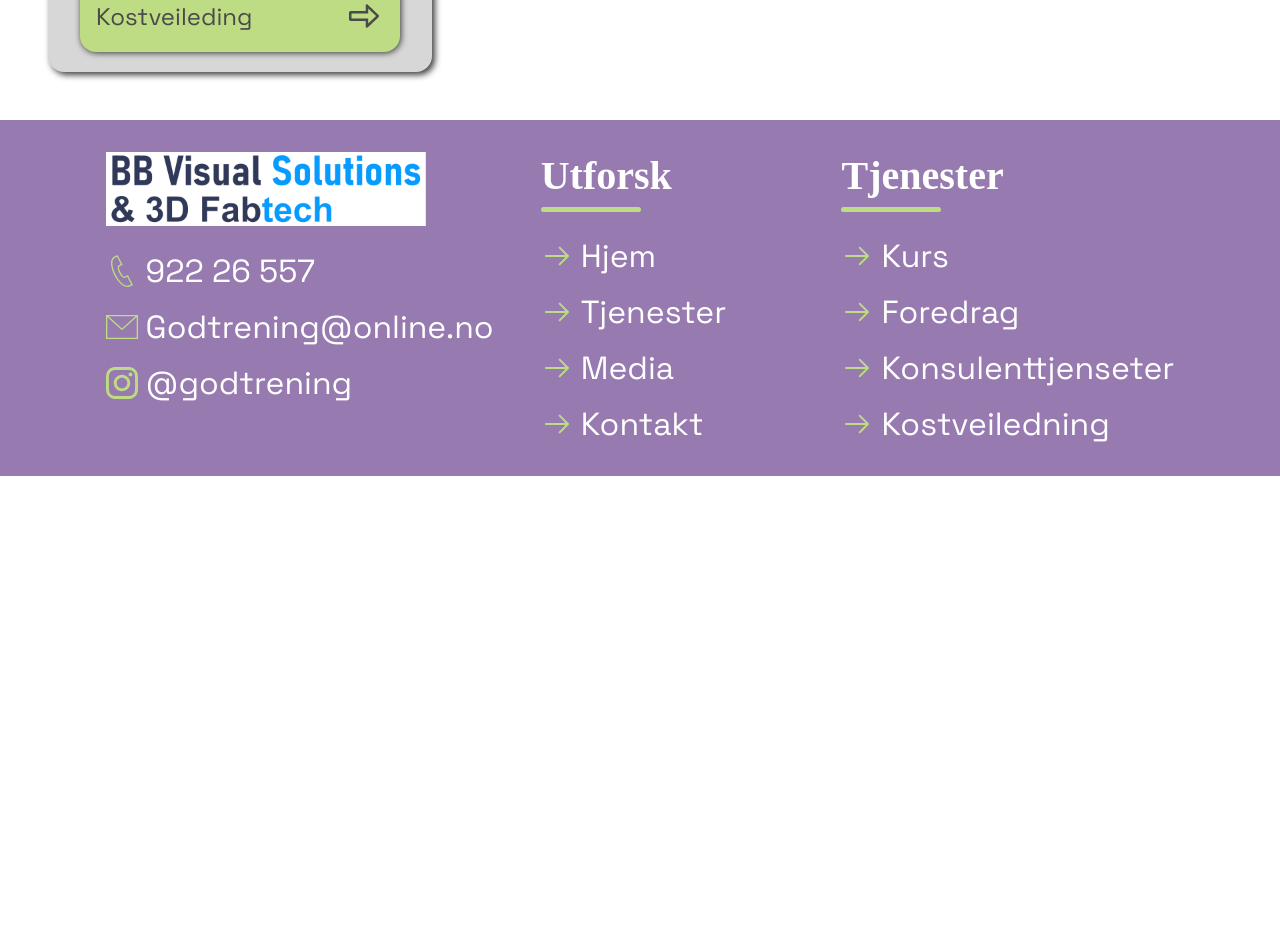
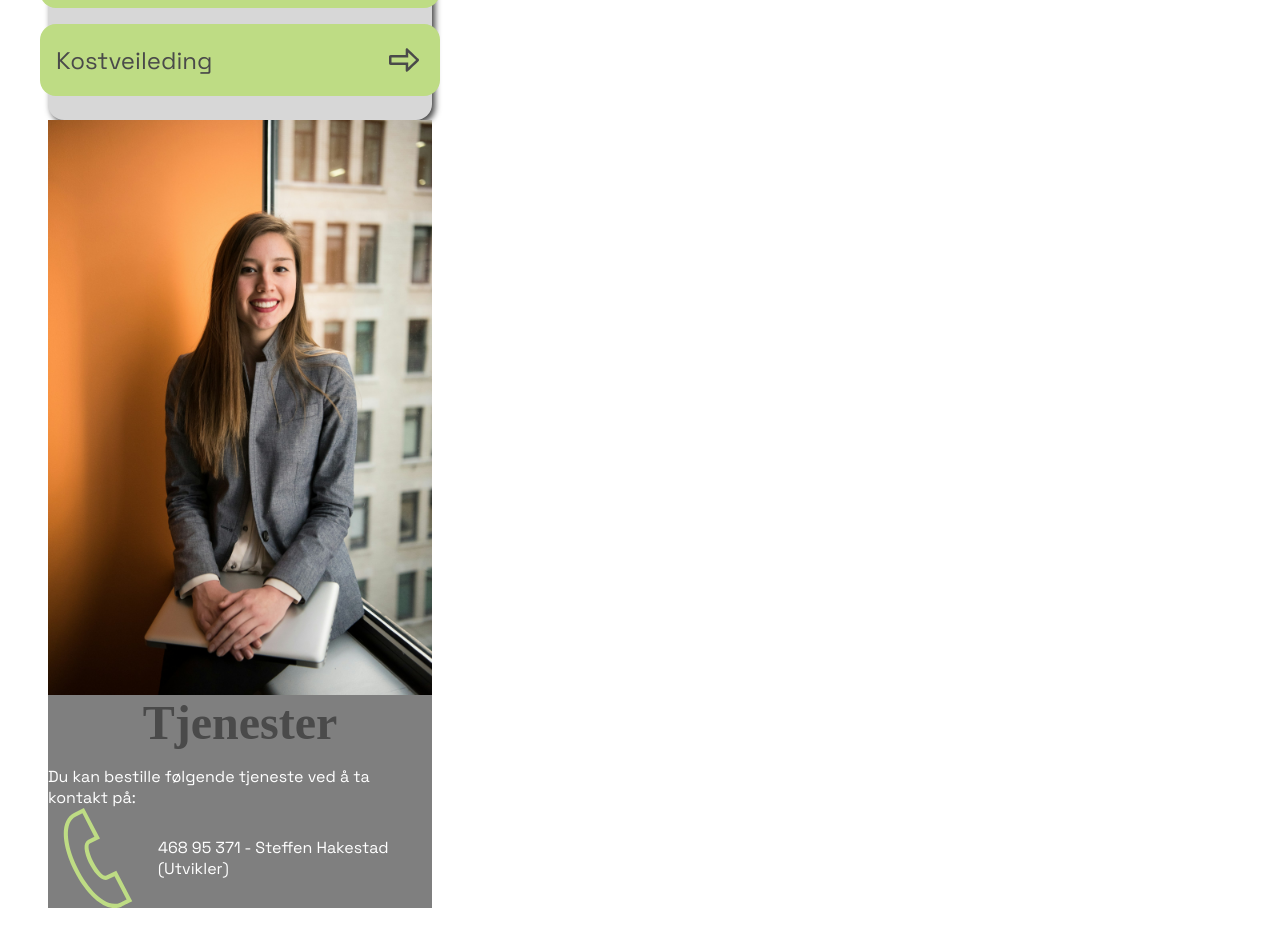
Before and after one commit to SteffenHakestad/God-Trening-React, a React (Create React App) app: page /presentation in a window 1280 px wide. Shown: the part 840-1792 px from the top of the page. Before the commit the page ends 1316 px from the top, so only its background shows below. Built offline with nearby package versions, Linux system fonts and the light colour scheme; a web font is replaced by a local one.

Commit message:
Work on multi page services component.

```diff
--- a/src/components/ServicesSideBarComponent.js
+++ b/src/components/ServicesSideBarComponent.js
@@ -50,6 +50,14 @@ export default function ServicesSideBar() {
 
         </div>
         <div className="bottom-sidebar-container">
+          <img alt="book a service" src='/assets/images/StockPhoto.jpg'></img>
+          <h1 className="sidebar-header">Tjenester</h1>
+          <div>Du kan bestille følgende tjeneste ved å ta kontakt på:</div>
+          <div className="horizontal-container">
+                    <img alt="phone icon" src='/assets/icons/icon-phone.svg'></img>
+                    <div>468 95 371 - Steffen Hakestad (Utvikler)</div>
+          </div>
+
 
         </div>
 
--- a/src/styles.css
+++ b/src/styles.css
@@ -688,28 +688,33 @@ a:visited{
 .sidebar-container{
     display: flex;
     justify-content: left;
+    flex-direction: column;
     margin-left: 3rem;
-    max-width: 40%;
+    max-width: 30%;
 
 }
 
 
 
 
-.horizontal-sidebar-container{
-    display: flex;
-    justify-content: flex-start;
-    align-items: center;
 
-}
 
 .top-sidebar-container{
+    display: flex;
+    justify-content: center;
+    flex-direction: column;
     background-color: var(--light-gray);
-    padding: .5rem 2rem 1rem 2rem;
     border-radius: 1rem;
+    padding: 1rem 0rem 1rem 0rem;
     -webkit-box-shadow: 3px 3px 6px 0px rgba(0,0,0,0.75);
     -moz-box-shadow: 3px 3px 6px 0px rgba(0,0,0,0.75);
     box-shadow: 3px 3px 6px 0px rgba(0,0,0,0.75);
+}
+.horizontal-sidebar-container{
+    display: flex;
+    justify-content: center;
+    align-items: center;
+
 }
 .thick-right-arrow-icon{
     fill: var(--dark-gray);
@@ -719,7 +724,7 @@ a:visited{
     font-size: 3rem;
     text-align: center;
     font-family: "Bellota";
-    margin-bottom: .5rem;
+    margin-bottom: 1rem;
 }
 
 .sidebar-btn{
@@ -731,13 +736,12 @@ a:visited{
     border: none;
     padding: 1rem;
     max-height: 5rem;
-    width: 20rem;
+    width: 25rem;
     cursor: pointer;
     font-size: 1.5rem;
     text-align: left;
-    margin: .25rem 0rem .25rem 0rem;
+    margin: .5rem 0rem .5rem 0rem;
     border-radius: 1rem;
-    box-shadow: 1px 1px 6px 0px rgba(0,0,0,0.75);
 }
 
 .sidebar-btn:hover{
@@ -758,6 +762,39 @@ a:visited{
     fill: var(--dark-gray);
     transition: .5s;
 }
+.bottom-sidebar-container {
+    display: flex;
+    justify-content: center;
+    flex-direction: column;
+    position: relative;
+    background-image: url('../public/assets/images/StockPhoto.jpg') no-repeat;
+    color: white;
+}
+
+.bottom-sidebar-container::before {
+    content: "";
+    position: absolute;
+    top: 0;
+    left: 0;
+    right: 0;
+    bottom: 0;
+    background: rgba(0, 0, 0, 0.5);
+}
+
+.bottom-sidebar-container > * {
+    position: relative;
+    z-index: 1;
+}
+
+.horizontal-container {
+    display: flex;
+    align-items: center;
+}
+
+.horizontal-container img {
+    margin-right: 10px;
+}
+
 /*END OF SERVICES PAGE*/
 
 
```
